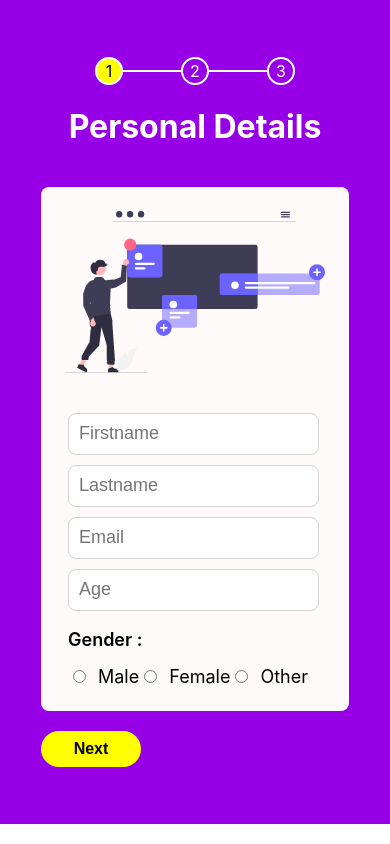
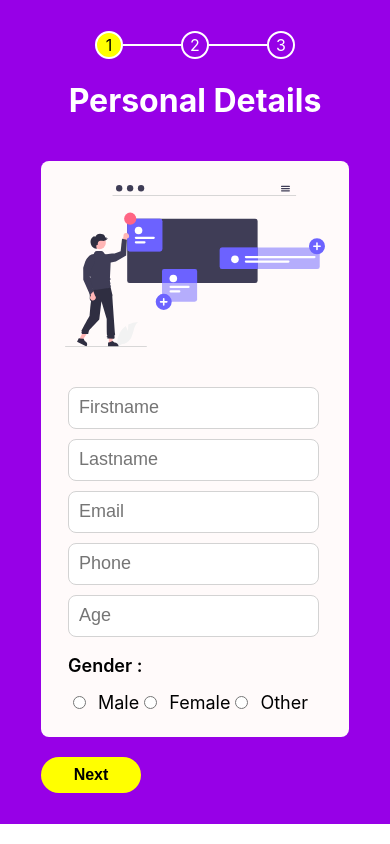
Before and after one commit to heyyayesh/multistage-form, a React (Create React App) app: page / in a window 390 px wide. Built offline with nearby package versions, Linux system fonts and the light colour scheme.

Commit message:
Add phone number

```diff
--- a/src/components/StageOne.jsx
+++ b/src/components/StageOne.jsx
@@ -15,6 +15,7 @@ function StageOne() {
       firstName: '',
       lastName: '',
       email: '',
+      phone: '',
       age: '',
       gender: '',
     }
@@ -24,10 +25,12 @@ function StageOne() {
 
   function validate() {
     const emailRegex = /^\w+([\.-]?\w+)*@\w+([\.-]?\w+)*(\.\w{2,3})+$/;
+    const phoneRegex = /^[789]\d{9}$/;
     if (
       !personalInfo.firstName ||
       !personalInfo.lastName ||
       !personalInfo.email ||
+      !personalInfo.phone ||
       !personalInfo.gender ||
       !personalInfo.age
     ) {
@@ -37,6 +40,11 @@ function StageOne() {
 
     if (!emailRegex.test(personalInfo.email)) {
       setErrorMsg('Invalid email!');
+      return false;
+    }
+
+    if (!phoneRegex.test(personalInfo.phone)) {
+      setErrorMsg('Invalid Phone Number!');
       return false;
     }
 
@@ -90,6 +98,16 @@ function StageOne() {
               placeholder='Email'
               name='email'
               value={personalInfo.email}
+              onChange={handleChange}
+            />
+          </label>
+
+          <label>
+            <input
+              type='phone'
+              placeholder='Phone'
+              name='phone'
+              value={personalInfo.phone}
               onChange={handleChange}
             />
           </label>
--- a/src/components/stageOne.module.css
+++ b/src/components/stageOne.module.css
@@ -19,7 +19,8 @@
 input[type='text'],
 input[type='number'],
 input[type='email'],
-input[type='password'] {
+input[type='password'],
+input[type='phone'] {
   height: 20px;
   width: 90%;
   font-size: 18px;
@@ -33,13 +34,15 @@ input[type='password'] {
 input[type='text']:hover,
 input[type='email']:hover,
 input[type='number']:hover,
-input[type='password']:hover {
+input[type='password']:hover,
+input[type='phone']:hover {
   box-shadow: 0 0 5pt 0.5pt #d3d3d3;
 }
 input[type='text']:focus,
 input[type='email']:focus,
 input[type='number']:focus,
-input[type='password']:focus {
+input[type='password']:focus,
+input[type='phone']:focus {
   box-shadow: 0 0 5pt 2pt #d3d3d3;
   outline-width: 0px;
 }
--- a/src/features/userSlice.js
+++ b/src/features/userSlice.js
@@ -5,6 +5,7 @@ const initialValues = {
   lastName: '',
   email: '',
   age: '',
+  phone: '',
   gender: '',
   state: '',
   city: '',
```
